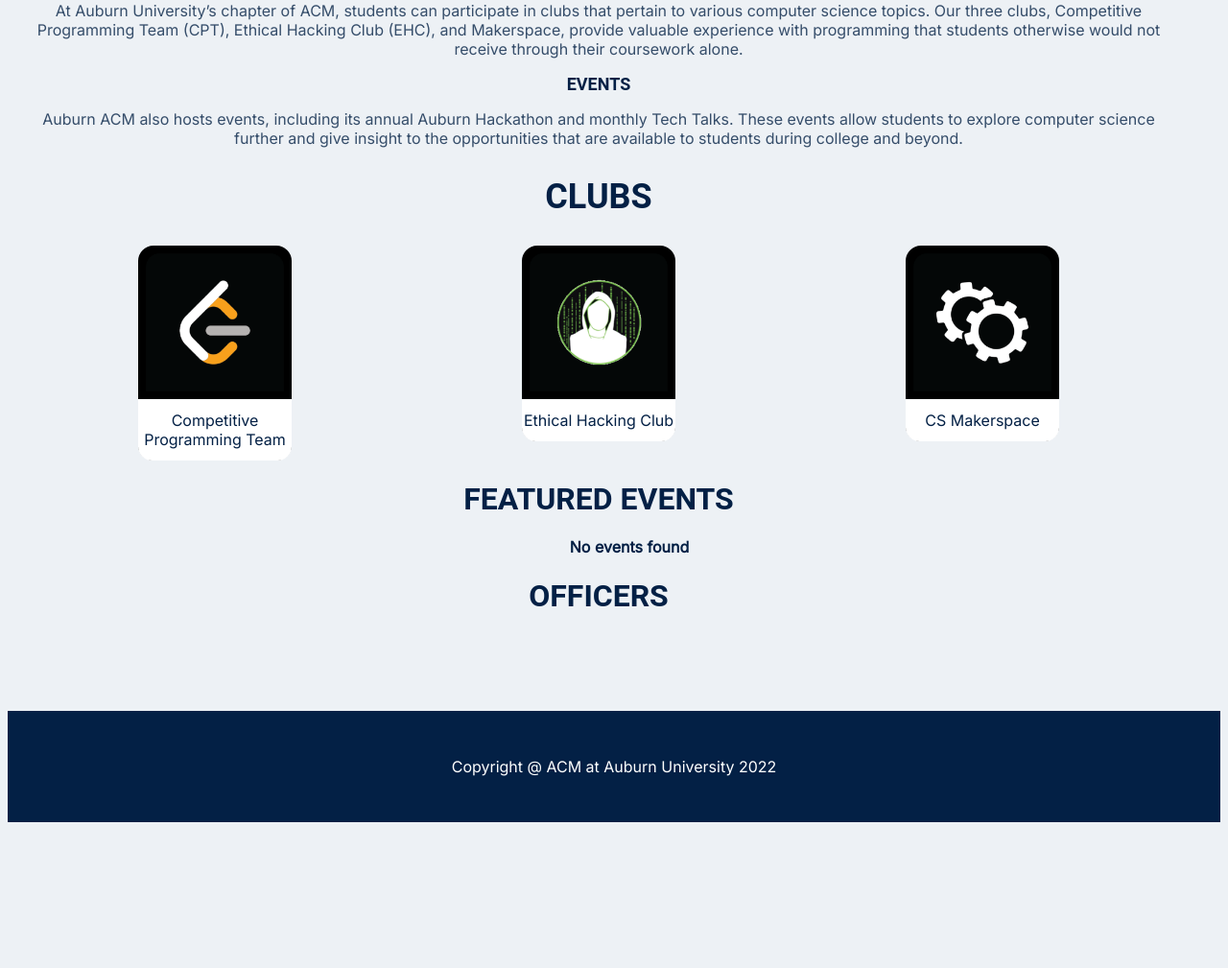
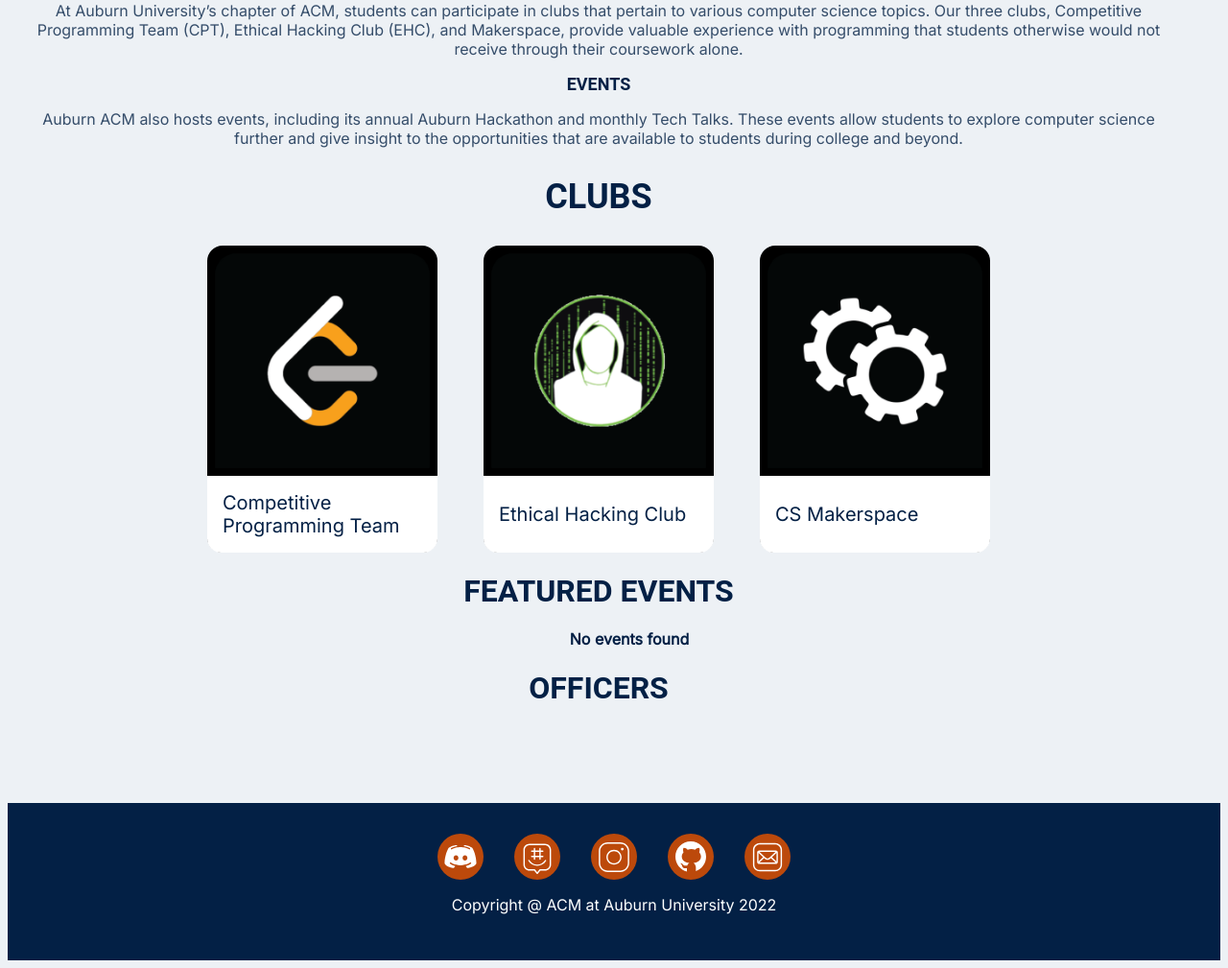
Before and after one commit to Auburn-ACM/acmsite, a Django app: template acmsite/templates/acmsite/index.html in a window 1280 px wide. Shown: the part 858-1867 px from the top of the page at 96% size. Before the commit the page ends 1715 px from the top, so only its background shows below. Run offline with Django 3.2, Linux system fonts and the light colour scheme; the template is opened without the code that fills it, so the values that code supplies are empty.

Commit message:
finished basic design

```diff
--- a/acmsite/static/acmsite/style.css
+++ b/acmsite/static/acmsite/style.css
@@ -109,7 +109,7 @@ a {
 /* FLEX CLASSES */
 .flex-row{
     display: flex;
-    flex-direction: row;
+    flex-direction: row !important;
 }
 .flex-col{
     display: flex;
@@ -135,6 +135,9 @@ a {
 }
 .gap-1{
     gap: 1rem;
+}
+.gap-2{
+    gap: 2rem;
 }
 
 /* POSITIONING CLASSES */
@@ -233,12 +236,12 @@ a {
     border-radius: 1rem;
     margin-left: 1rem;
     margin-right: 1rem;
-    width: 10rem;
+    width: 15rem;
 }
 .card .card-image {
     padding: 0.5rem;
     width: 100%;
-    height: 10rem;
+    height: 15rem;
     border-radius: 1rem;
 }
 .card img {
@@ -248,18 +251,22 @@ a {
 .card p {
     margin: 0;
     font-family: var(--font-secondary);
+    font-size: 1.25rem;
+    font-weight: 500;
+    text-align: left;
     color: var(--au-dark-blue);
 }
 .card:hover .card-image {
     padding: 0;
 }
 .card .card-bottom {
-    padding-top: 0.75rem;
-    padding-bottom: 0.75rem;
+    padding: 0.75rem 1rem;
     width: 100%;
-    height: 100%;
+    height: 5rem;
     background-color: white;
     border-radius: 0 0 0.9rem 0.9rem;
+    display: flex;
+    align-items: center;
 }
 .officer {
     display: flex;
@@ -321,7 +328,7 @@ a {
     height: 3rem;
     padding: 0.4rem;
 }
-.sidebar img {
+.sidebar-button img {
     width: 100%;
     height: 100%;
 }
--- a/acmsite/templates/acmsite/base.html
+++ b/acmsite/templates/acmsite/base.html
@@ -50,6 +50,23 @@
       {% block content %} {% endblock %}
     </div>
     <footer class="bg-dark-blue w-100 py-2 mt-5 relative bottom-0">
+      <div class="flex-row gap-2 align-center justify-center w-100">
+        <div class="sidebar-button">
+          <img src="{% static 'acmsite/discord.svg' %}" alt="discord" />
+        </div>
+        <div class="sidebar-button">
+          <img src="{% static 'acmsite/groupme.svg' %}" alt="groupme" />
+        </div>
+        <div class="sidebar-button">
+          <img src="{% static 'acmsite/instagram.svg' %}" alt="instagram" />
+        </div>
+        <div class="sidebar-button p-0.25">
+          <img src="{% static 'acmsite/github.svg' %}" alt="github" />
+        </div>
+        <div class="sidebar-button">
+          <img src="{% static 'acmsite/mail.svg' %}" alt="email" />
+        </div>
+      </div>
       <p class="font-secondary text-white text-center">Copyright @ ACM at Auburn University 2022</p>
     </footer>
   </body>
--- a/acmsite/templates/acmsite/index.html
+++ b/acmsite/templates/acmsite/index.html
@@ -26,7 +26,7 @@
     </section>
     <section class="mx-1 text-center">
         <h1 class="text-dark-blue text-4xl">CLUBS</h1>
-        <div class="flex-row align-start justify-around w-100">
+        <div class="flex-row align-start justify-center gap-1 w-100">
             <a href="">
                 <div class="card">
                     <div class="card-image">
@@ -86,7 +86,7 @@
     {% endif %}
 
     <h1 class="mx-auto text-center text-dark-blue">OFFICERS</h1>
-    <div class="flex-row px-1 justify-around gap-1 w-100">
+    <div class="flex-row px-1 justify-center gap-2 w-100">
         {% for position, first, last in officer_list %}
         <div class="officer">
             <div class="officer-body">
```
